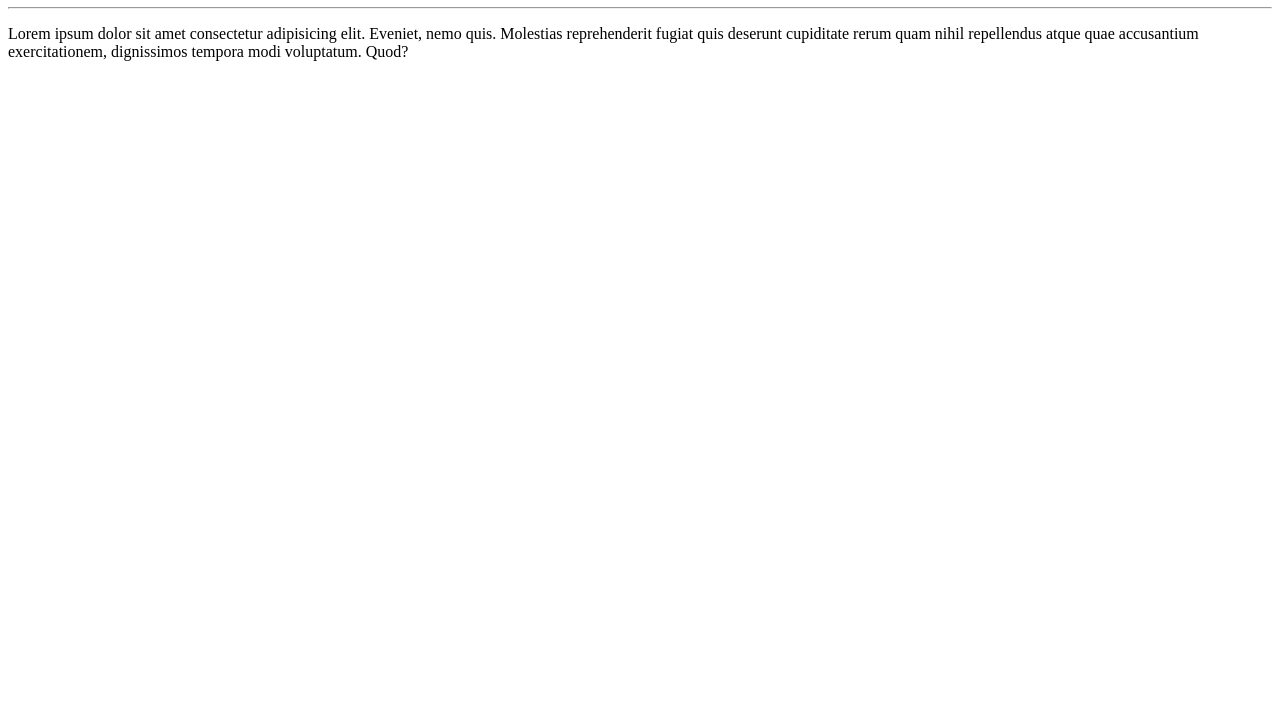
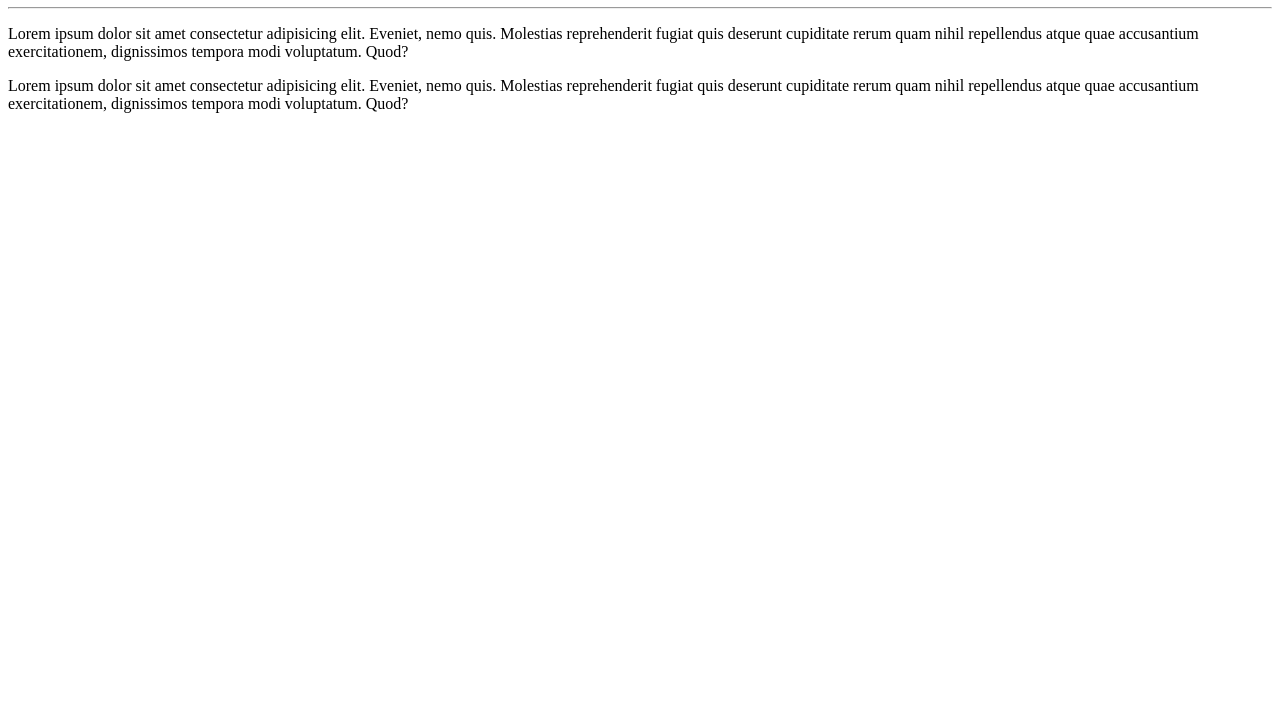
Before and after one commit to Madu-Montes/Ola-mundo, a plain HTML site: page site-exemplo/index.html in a window 1280 px wide. Shown: the part 73-800 px from the top of the page. Drawn offline with Linux system fonts and the light colour scheme.

Commit message:
adicionei um paragrafo

```diff
--- a/site-exemplo/index.html
+++ b/site-exemplo/index.html
@@ -12,6 +12,9 @@
     <p>Lorem ipsum dolor sit amet consectetur adipisicing elit. Eveniet, nemo quis. Molestias reprehenderit fugiat quis
         deserunt cupiditate rerum quam nihil repellendus atque quae accusantium exercitationem, dignissimos tempora modi
         voluptatum. Quod?</p>
+    <p>Lorem ipsum dolor sit amet consectetur adipisicing elit. Eveniet, nemo quis. Molestias reprehenderit fugiat quis
+            deserunt cupiditate rerum quam nihil repellendus atque quae accusantium exercitationem, dignissimos tempora modi
+            voluptatum. Quod?</p>
 
 </body>
 </html>
```
